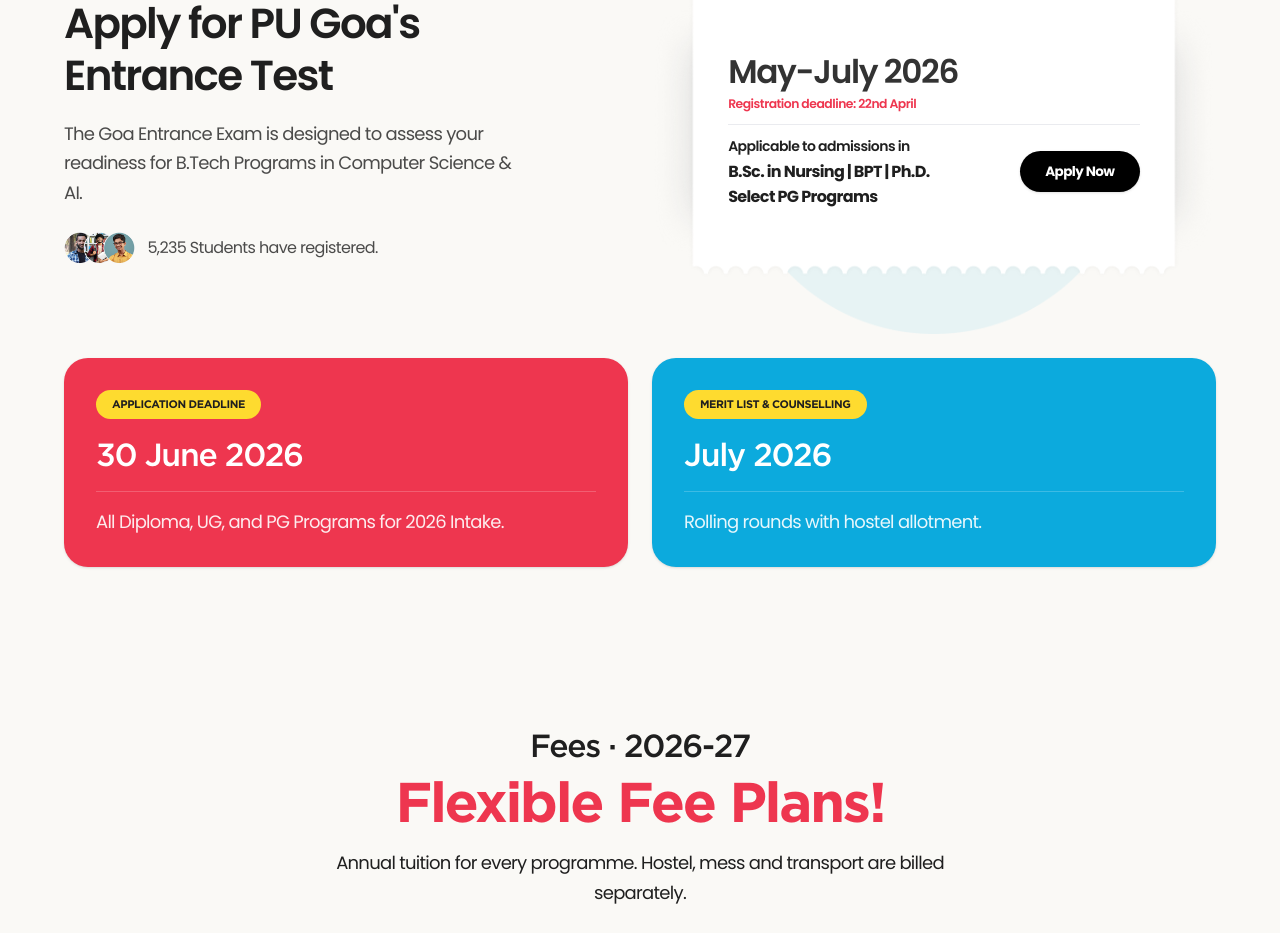
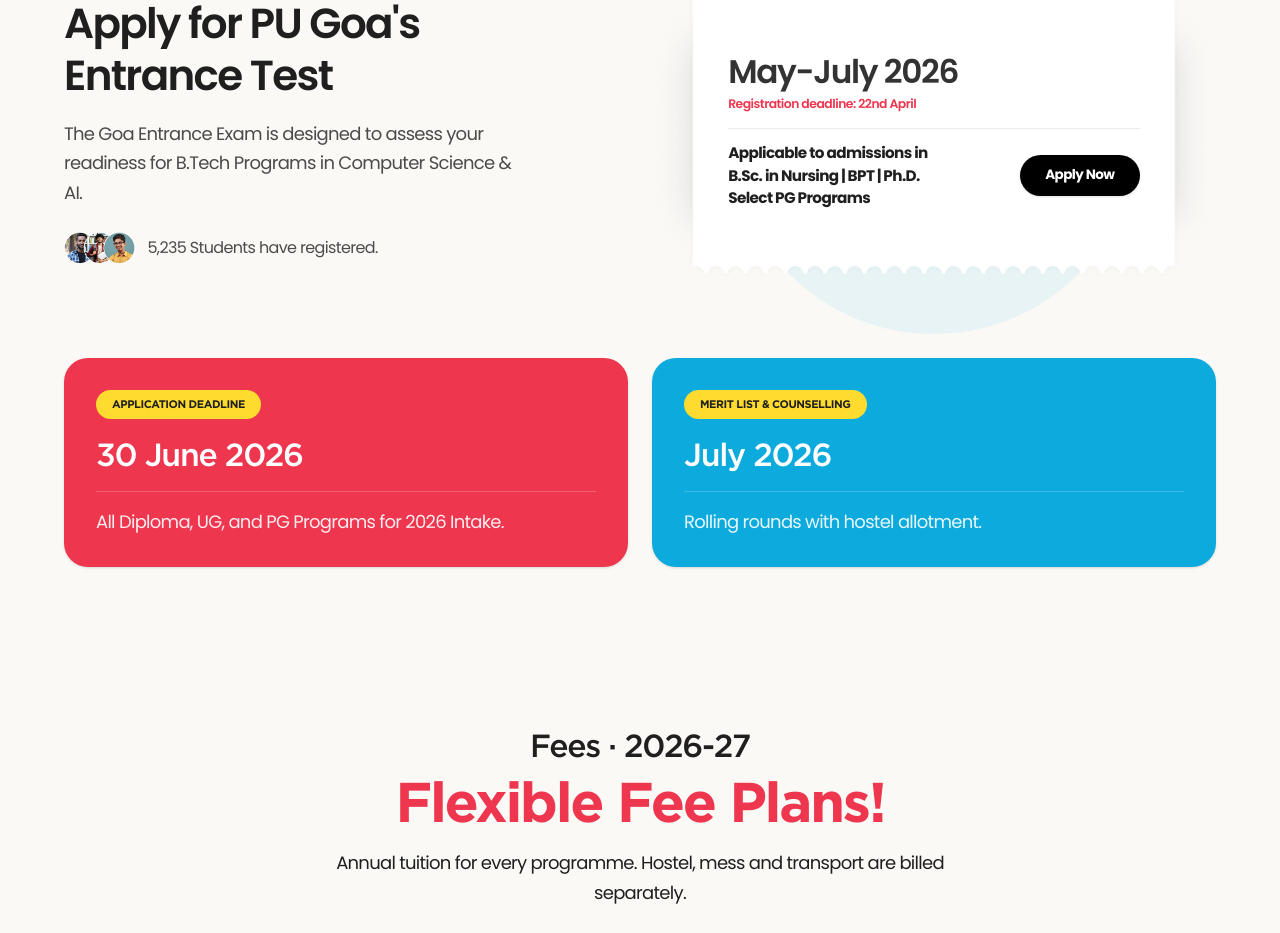
Before and after one commit to Manju-Bharati-Mahto/NextGoa, a Next.js app: page /admissions in a window 1280 px wide. Shown: the part 4320-5253 px from the top of the page. Built offline with nearby package versions, Linux system fonts and the light colour scheme; no server answers.

Commit message:
style(layout): match font size and scale of ticket admissions text using cqw

```diff
--- a/src/components/layout/ExamDatesTicket.tsx
+++ b/src/components/layout/ExamDatesTicket.tsx
@@ -31,14 +31,10 @@ export function ExamDatesTicket() {
 
         {/* Bottom part */}
         <div className="flex items-center justify-between gap-[2cqw] mb-[1cqw]">
-          <div className="flex flex-col gap-[0.8cqw] text-[#1f1f1f] text-left max-w-[75%]">
-            <div className="text-[14px] font-semibold tracking-normal text-[#1f1f1f]">
-              Applicable to admissions in
-            </div>
-            <div className="text-[16px] font-bold tracking-normal leading-[1.3] flex flex-col gap-1">
-              <span>B.Sc. in Nursing | BPT | Ph.D.</span>
-              <span>Select PG Programs</span>
-            </div>
+          <div className="flex flex-col gap-[0.4cqw] text-[#1f1f1f] text-left max-w-[75%] font-bold text-[2.7cqw] tracking-normal leading-[1.3]">
+            <span>Applicable to admissions in</span>
+            <span>B.Sc. in Nursing | BPT | Ph.D.</span>
+            <span>Select PG Programs</span>
           </div>
 
           {/* Apply Now button */}
```
